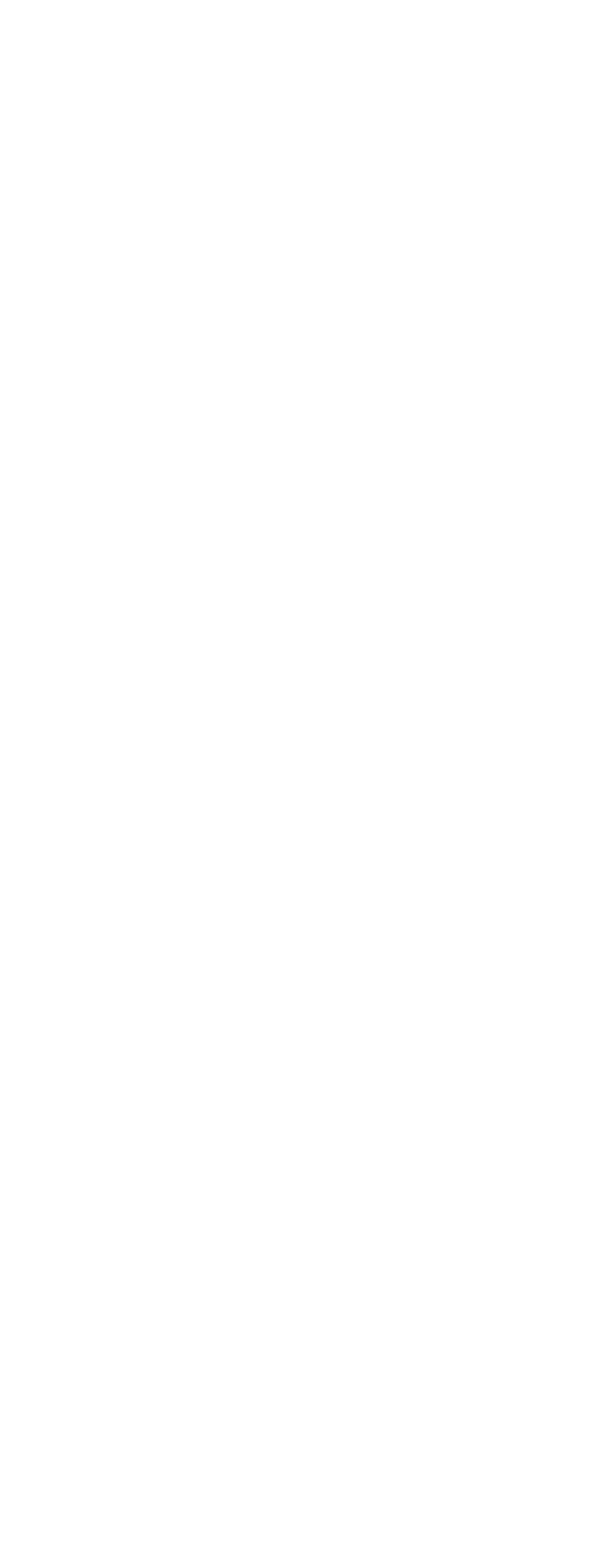
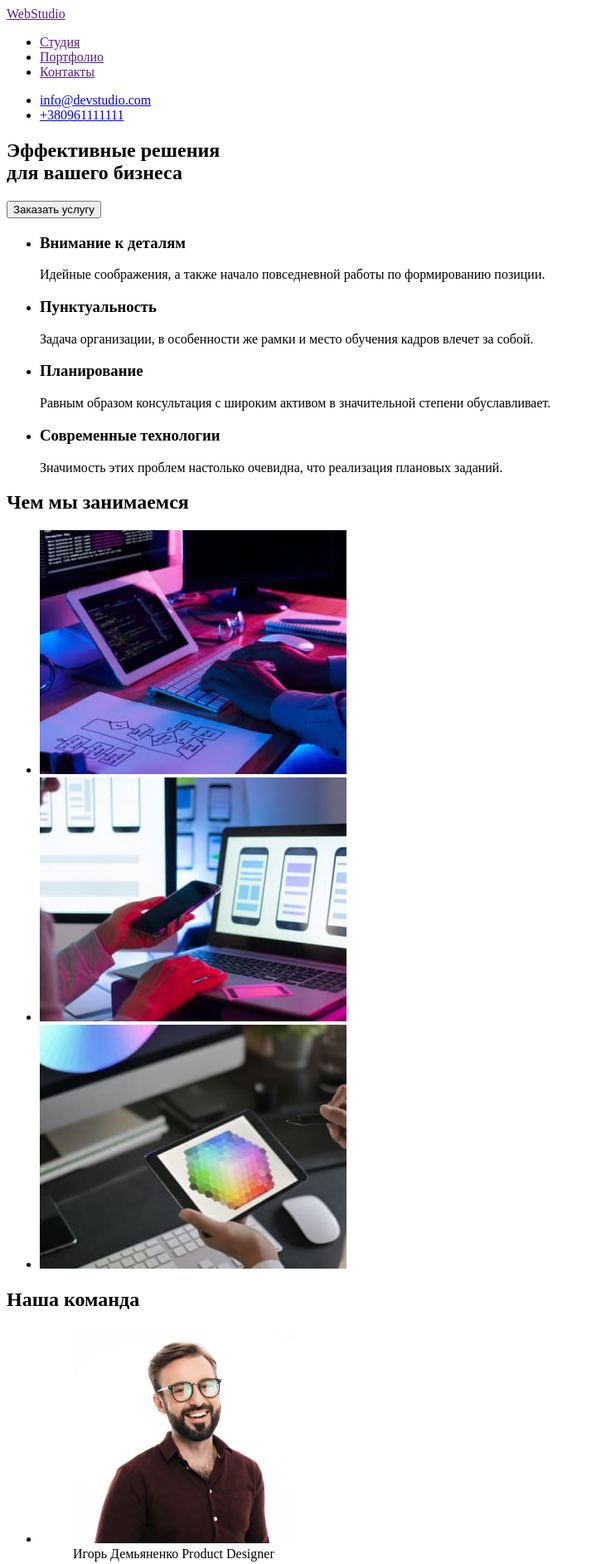
Before and after one commit to ValeriaVolodkevich/goit-markup-hw-01, a plain HTML site: page index.html in a window 1280 px wide. Shown: the top 1885 px of the page at 83% size, without its empty margins (0-719 px from the left). Before the commit the page ends 800 px from the top, so only its background shows below. Drawn offline with Linux system fonts and the light colour scheme.

Commit message:
add image

```diff
--- a/index.html
+++ b/index.html
@@ -1,12 +1,112 @@
 <!DOCTYPE html>
-<html lang="en">
+<html lang="ru">
+
 <head>
     <meta charset="UTF-8">
     <meta http-equiv="X-UA-Compatible" content="IE=edge">
     <meta name="viewport" content="width=device-width, initial-scale=1.0">
-    <title>Document</title>
+    <title>goit-markup-hw-01</title>
 </head>
+
 <body>
+    <header>
+        <!-- шапка сайта-->
+        <nav>
+            <a href=""> WebStudio </a>
+            <ul>
+                <li><a href=""> Студия </a></li>
+                <li> <a href="">Портфолио </a></li>
+                <li><a href=""> Контакты </a></li>
+            </ul>
+        </nav>
+        <ul>
+            <li><a href="mail:info@devstudio.com"> info@devstudio.com </a></li>
+            <li><a href="tel:+380961111111"> +380961111111 </a></li>
+        </ul>
 
+    </header>
+    <main>
+        <!-- мой контент-->
+        <section>
+            <h1> Эффективные решения <br /> для вашего бизнеса </h1>
+            <button type="button"> Заказать услугу </button>
+        </section>
+
+        <!-- наши достоинства-->
+        <section>
+            <ul>
+                <li>
+                    <h3> Внимание к деталям </h3>
+                    <p> Идейные соображения, а также начало повседневной работы по формированию позиции.</p>
+                </li>
+                <li>
+                    <h3> Пунктуальность </h3>
+                    <p> Задача организации, в особенности же рамки и место обучения кадров влечет за собой.</p>
+                </li>
+                <li>
+                    <h3> Планирование </h3>
+                    <p> Равным образом консультация с широким активом в значительной степени обуславливает.</p>
+                </li>
+                <li>
+                    <h3> Современные технологии </h3>
+                    <p> Значимость этих проблем настолько очевидна, что реализация плановых заданий.</p>
+                </li>
+            </ul>
+        </section>
+        <!-- чем мы занимаемся-->
+        <section>
+            <h2> Чем мы занимаемся </h2>
+            <ul>
+                <li><img src="./image/box1.jpg" alt="планшет и клавиатура" width="370"></li>
+                <li><img src="./image/box2.jpg" alt="ноутбук и телефон" width="370"> </li>
+                <li><img src="./image/box3.jpg" alt="планшет" width="370"> </li>
+            </ul>
+        </section>
+        <!-- наша команда-->
+        <section>
+            <h2> Наша команда </h2>
+            <ul>
+                <li>
+                    <figure> <img src="./image/img4.jpg" alt="photo" width="270">
+                        <figcaption> Игорь Демьяненко Product Designer </figcaption>
+
+                    </figure>
+                </li>
+                <li>
+                    <figure> <img src="./image/img1.jpg" alt="photo" width="270">
+                        <figcaption> Ольга Репина Frontend Developer</figcaption>
+
+                    </figure>
+                </li>
+                <li>
+                    <figure> <img src="./image/img2.jpg" alt="photo" width="270">
+                        <figcaption> Николай Тарасов Marketing</figcaption>
+
+                    </figure>
+                </li>
+                <li>
+                    <figure> <img src="./image/img3.jpg" alt="photo" width="270">
+                        <figcaption> Михаил Ермаков UI Designers</figcaption>
+
+                    </figure>
+                </li>
+            </ul>
+        </section>
+    </main>
+
+    <footer>
+        <!-- контакты -->
+        <section>
+            <h3> <a href=""> WebStudio </a> </h3>
+            <address>
+                <ul>
+                    <li> <a href=""> г. Киев, пр-т Леси Украинки, 26 </a> </li>
+                    <li><a href="mail:info@devstudio.com"> info@devstudio.com </a></li>
+                    <li><a href="tel:+380961111111">+380961111111</a></li>
+                </ul>
+            </address>
+        </section>
+    </footer>
 </body>
+
 </html>
```
Also changed, not shown: image/box1.jpg (added), image/box2.jpg (added), image/box3.jpg (added), image/img1.jpg (added), image/img2.jpg (added), image/img3.jpg (added), image/img4.jpg (added).
